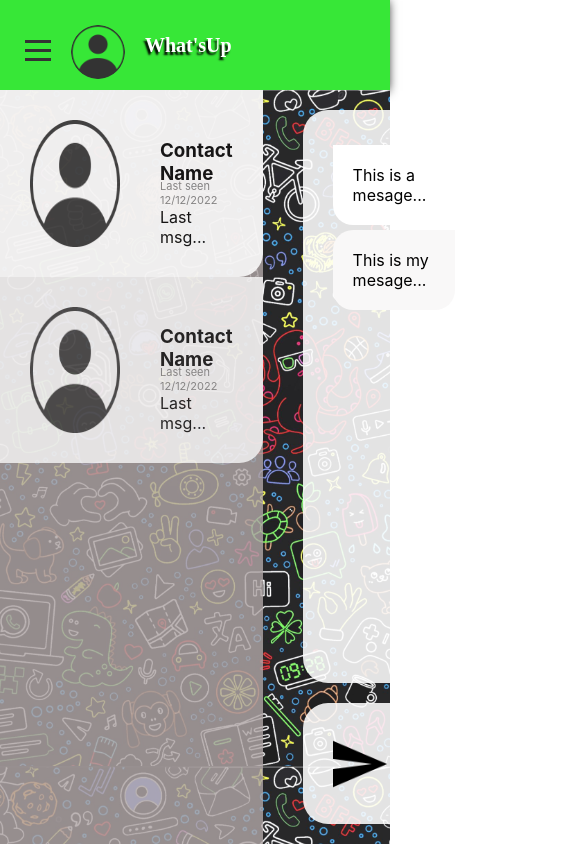
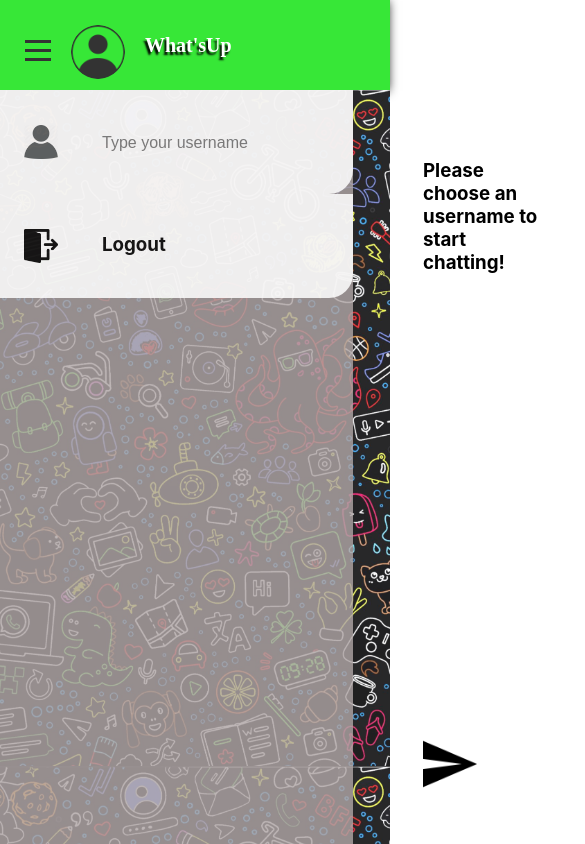
Before and after one commit to gabo1208/golang, a React (Create React App) app in the folder knative/chat-client/pkg/frontend/: page / in a window 390 px wide. Shown: the top 844 px of the page, 585 px wide, since content can reach past the window. Built offline with nearby package versions, Linux system fonts and the light colour scheme.

Commit message:
rearranged project and finished most of the chat ui basic logic and behavior, still some responsiveness to go to make it decent

```diff
--- a/knative/chat-client/pkg/frontend/src/App.css
+++ b/knative/chat-client/pkg/frontend/src/App.css
@@ -30,7 +30,6 @@ header {
 
 .container {
   display: inline-block;
-  cursor: pointer;
 }
 
 .bar1, .bar2, .bar3 {
@@ -61,3 +60,11 @@ header {
   -webkit-transform: rotate(45deg) translate(-5px, -6px);
   transform: rotate(45deg) translate(-5px, -6px);
 }
+
+.blocked {
+  cursor: not-allowed;
+}
+
+.cursor-pointer {
+  cursor: pointer;
+}
--- a/knative/chat-client/pkg/frontend/src/App.js
+++ b/knative/chat-client/pkg/frontend/src/App.js
@@ -1,28 +1,41 @@
-import React, { useState } from 'react';
+import React, { useState, useCallback } from 'react';
 import './App.css';
 import { Dashboard } from './components/dashboard/Dashboard'
 import userImg from './static/img/user.png'
 
 function App() {
-  const [userContent, setuserContent] = useState({
-    menuBarClass: '',
-    userName: 'test'
+  const [chatState, setChatState] = useState({
+    menubarClass: "change",
+    username: "",
+    selectedChat: { messages: [] },
+    connectedUsers: []
   })
 
-  const handleMenuClick = (e) => {
+  const usernameCallback = useCallback(username => {
+    if (username !== "") {
+      setChatState({ ...chatState, username: username })
+    }
+  }, [setChatState, chatState])
+
+
+  const handleMenuClick = () => {
+    setChatState({ ...chatState, menuBarClass: getNextChatClass() })
+  }
+
+  const getNextChatClass = () => {
     var menuClass = ""
-    if (userContent.menuBarClass === "") {
+    if (chatState.menuBarClass === "" || !chatState.username) {
       menuClass = "change"
     }
 
-    setuserContent({ menuBarClass: menuClass })
+    return menuClass
   }
 
   return (
     <div className="App">
       <header>
-        <div className={`app-container ${userContent.menuBarClass}`} onClick={handleMenuClick}>
-          <div className="container">
+        <div className={`app-container ${chatState.menuBarClass}`} onClick={handleMenuClick}>
+          <div className="container cursor-pointer">
             <div className="bar1"></div>
             <div className="bar2"></div>
             <div className="bar3"></div>
@@ -31,7 +44,11 @@ function App() {
           <div className="app-title">What'sUp</div>
         </div>
       </header>
-      <Dashboard menuBarStatus={userContent.menuBarClass !== ""} />
+      <Dashboard
+        menuBarStatus={chatState.menuBarClass !== ""}
+        chatState={chatState}
+        usernameCallback={usernameCallback}
+      />
     </div>
   );
 }
--- a/knative/chat-client/pkg/frontend/src/components/dashboard/Dashboard.css
+++ b/knative/chat-client/pkg/frontend/src/components/dashboard/Dashboard.css
@@ -20,3 +20,16 @@
 .chat {
   flex: 3.5;
 }
+
+.chat-input {
+  font-size: 16px;
+  width: 100%;
+  border-radius: 25px;
+  border: none;
+  outline: none;
+  padding: 24px;
+}
+
+.blocked .chat-input {
+  pointer-events: none;
+}
--- a/knative/chat-client/pkg/frontend/src/components/dashboard/Dashboard.js
+++ b/knative/chat-client/pkg/frontend/src/components/dashboard/Dashboard.js
@@ -1,18 +1,27 @@
 import React from 'react';
 import './Dashboard.css'
-import { Contacts } from '../contacts/Contacts'
-import { Chat } from '../chat/Chat'
-import { Menu } from '../menu/Menu'
+import { Contacts } from './contacts/Contacts'
+import { Chat } from './chat/Chat'
+import { Menu } from './menu/Menu'
 
 export function Dashboard(props) {
   return (
     <div className="dashboard">
       <div className="app-container bg">
         <div className="side-bar">
-          {props.menuBarStatus ? <Menu /> : <Contacts />}
+          {props.menuBarStatus
+            ? <Menu
+              usernameSetter={props.usernameCallback}
+              username={props.chatState.username}
+              connectedUsersp={props.chatState.connectedUsers}
+            />
+            : <Contacts
+              username={props.chatState.username}
+              selectedChat={props.chatState.selectedChat}
+            />}
         </div>
         <div className="chat">
-          <Chat />
+          <Chat username={props.chatState.username} />
         </div>
       </div>
     </div>
--- a/knative/chat-client/pkg/frontend/src/components/chat/Chat.css
+++ b/knative/chat-client/pkg/frontend/src/components/dashboard/chat/Chat.css
@@ -59,12 +59,3 @@
   margin: auto 20px auto 0;
   width: 54px;
 }
-
-.chat-input {
-  font-size: 16px;
-  width: 100%;
-  border-radius: 25px;
-  border: none;
-  outline: none;
-  padding: 24px;
-}
--- a/knative/chat-client/pkg/frontend/src/components/chat/Chat.js
+++ b/knative/chat-client/pkg/frontend/src/components/dashboard/chat/Chat.js
@@ -1,11 +1,11 @@
 import React, { useState } from 'react';
-import sendBtn from '../../static/img/send-btn.png'
+import sendBtn from '../../../static/img/send-btn.png'
 import './Chat.css'
 
 export function Chat(props) {
   const [chatContent, setInputMessage] = useState({
     messageInput: '',
-    messages: props.messages
+    messages: props.selectedChat?.messages || []
   })
 
   const chatInputHandler = (e) => {
@@ -25,24 +25,41 @@ export function Chat(props) {
     }
   }
 
+  const chatDefaultMsg = () => {
+    return props.username ? "Start chatting with !"
+      : "Please choose an username to start chatting!"
+  }
+
+  const renderMessages = (messagesList) => {
+    return messagesList.map(message => {
+      return <div className={(message.mine ? "user" : "contact") + "-message"}>
+        {message.content}
+      </div>
+    })
+  }
+
   return (
     <div className="chat-column">
       <div className="messages">
         <div className="messages-bubble">
           <div className="bubbles-bg">
-            <div className="contact-message">
-              This is a mesage...
-            </div>
-            <div className="user-message">
-              This is my mesage...
-            </div>
+            {chatContent.messages?.length
+              ? renderMessages(chatContent.messages)
+              : <div className="empty-chat">
+                <h3>{chatDefaultMsg()}</h3>
+              </div>}
           </div>
         </div>
       </div>
-      <div className="chat-section">
+      <div className={`chat-section ${!props.username && "blocked"}`}>
         <div className="chat-bubble">
           <div className="bubbles-bg">
-            <img src={sendBtn} className="send-btn" alt="send-btn.png" onClick={sendButton} />
+            <img
+              src={sendBtn}
+              className="send-btn"
+              alt="send-btn.png"
+              onClick={sendButton}
+            />
             <input
               type="text"
               name="message"
--- a/knative/chat-client/pkg/frontend/src/components/contacts/Contacts.css
+++ b/knative/chat-client/pkg/frontend/src/components/dashboard/contacts/Contacts.css
@@ -18,7 +18,6 @@
   border-radius: 25px;
   padding: 10px;
   border-radius: 0px 0px 24px 0px;
-  cursor: pointer;
 }
 
 .contact-card.selected {
--- a/knative/chat-client/pkg/frontend/src/components/contacts/Contacts.js
+++ b/knative/chat-client/pkg/frontend/src/components/dashboard/contacts/Contacts.js
@@ -1,11 +1,11 @@
 import React from 'react';
 import './Contacts.css'
-import userImg from '../../static/img/user.png'
+import userImg from '../../../static/img/user.png'
 
 export function Contacts() {
   return (
     <div className="contacts-column">
-      <div className="contact-card selected">
+      <div className="contact-card selected cursor-pointer">
         <div className="contact-img">
           <img className="user-img" src={userImg} alt="user-img.png" />
         </div>
@@ -21,7 +21,7 @@ export function Contacts() {
           </div>
         </div>
       </div>
-      <div className="contact-card">
+      <div className="contact-card cursor-pointer">
         <div className="contact-img">
           <img className="user-img" src={userImg} alt="user-img.png" />
         </div>
--- a/knative/chat-client/pkg/frontend/src/components/menu/Menu.css
+++ b/knative/chat-client/pkg/frontend/src/components/dashboard/menu/Menu.css
@@ -5,7 +5,7 @@
   flex-direction: column;
 }
 
-.option-card, .option-img, .option-name {
+.option-card, .option-img-wrapper, .option-name {
   display: flex;
 }
 
@@ -16,14 +16,9 @@
 
 .option-card {
   background-color: white;
-  opacity: 0.75;
+  opacity: 0.85;
   border-radius: 25px;
   border-radius: 0px 0px 24px 0px;
-  cursor: pointer;
-}
-
-.option-card.selected {
-  opacity: 0.85;
 }
 
 .option-info {
@@ -37,5 +32,10 @@
 
 .option-img {
   width: 34px;
-  padding: 8px 20px;
+  padding: 35px 24px;
 }
+
+.chat-input.menu {
+  width: auto;
+  padding: 24px 24px 22px 0;
+}
--- /dev/null
+++ b/knative/chat-client/pkg/frontend/src/components/dashboard/menu/Menu.js
@@ -0,0 +1,56 @@
+import React, { useState } from 'react';
+import usernameIcon from '../../../static/img/username-icon.png'
+import logoutIcon from '../../../static/img/logout-icon.png'
+import './Menu.css'
+
+export function Menu(props) {
+  const [username, setUsername] = useState(props.username)
+
+  const handleUsernameInputKeyDown = (e) => {
+    if (e.key === 'Enter') {
+      props.usernameSetter(username)
+    }
+  }
+
+  const usernameInputHandler = (e) => {
+    setUsername(e.target.value)
+  }
+
+  return (
+    <div className="menu-column">
+      <div className="option-card">
+        <div className="option-img-wrapper">
+          <img src={usernameIcon} className="option-img" alt="option-img.png" />
+        </div>
+        <div className="option-info">
+          <div className="option">
+            {props.username
+              ? <h3 className="option-name">
+                <b>{props.username}</b>
+              </h3>
+              : <input
+                type="text"
+                name="username"
+                className="chat-input menu"
+                placeholder="Type your username"
+                onChange={usernameInputHandler}
+                value={username}
+                onKeyDown={handleUsernameInputKeyDown}
+              />
+            }
+          </div>
+        </div>
+      </div>
+      <div className="option-card cursor-pointer">
+        <div className="option-img-wrapper">
+          <img src={logoutIcon} className="option-img" alt="option-img.png" />
+        </div>
+        <div className="option-info">
+          <div className="option">
+            <h3 className="option-name"><b>Logout</b></h3>
+          </div>
+        </div>
+      </div>
+    </div>
+  );
+}
--- a/knative/chat-client/pkg/frontend/src/components/menu/Menu.js
+++ /dev/null
@@ -1,31 +0,0 @@
-import React from 'react';
-import usernameIcon from '../../static/img/username-icon.png'
-import logoutIcon from '../../static/img/logout-icon.png'
-import './Menu.css'
-
-export function Menu(props) {
-  return (
-    <div className="menu-column">
-      <div className="option-card selected">
-        <div className="option-img">
-          <img src={usernameIcon} className="option-img" alt="option-img.png" />
-        </div>
-        <div className="option-info">
-          <div className="option">
-            <h3 className="option-name"><b>{props.username}</b></h3>
-          </div>
-        </div>
-      </div>
-      <div className="option-card">
-        <div className="option-img">
-          <img src={logoutIcon} className="option-img" alt="option-img.png" />
-        </div>
-        <div className="option-info">
-          <div className="option">
-            <h3 className="option-name"><b>Logout</b></h3>
-          </div>
-        </div>
-      </div>
-    </div>
-  );
-}
```
